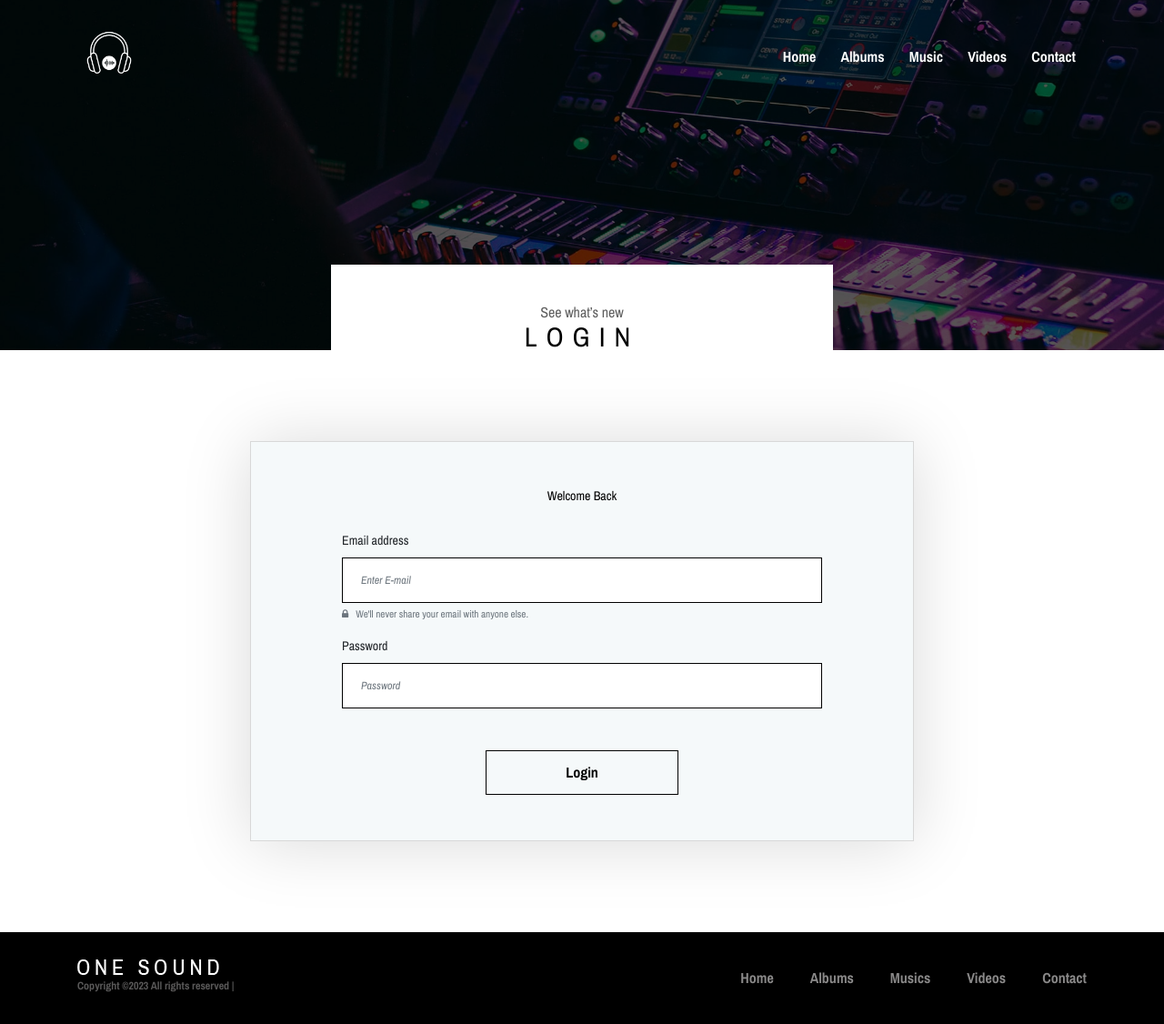
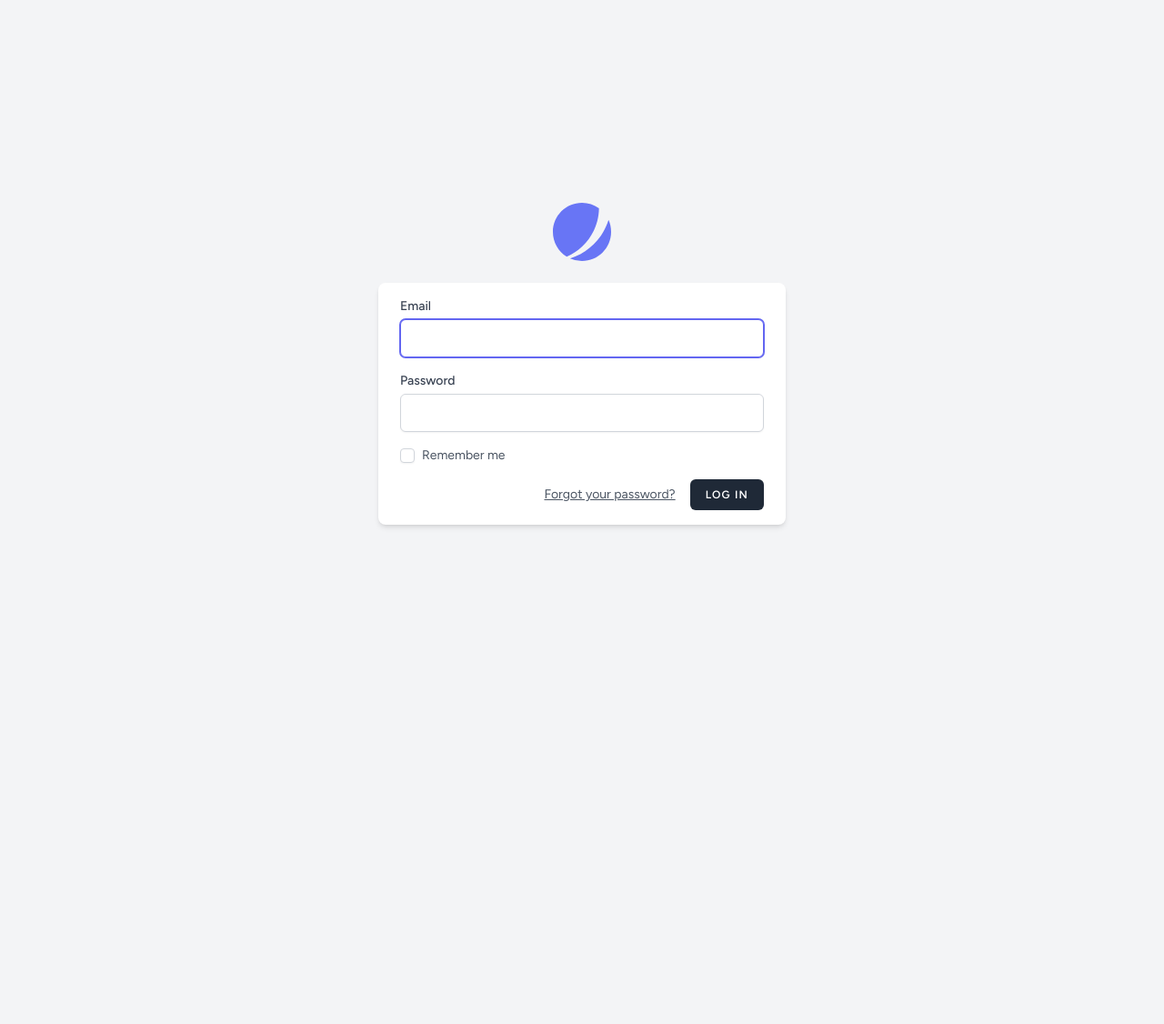
Before and after one commit to javeriaShahid/E_project-1, a Laravel app: page /login in a window 1280 px wide. Shown: the whole page at 91% size. After the commit the page ends 580 px from the top, so only its background shows below. Run offline with Laravel 10, Linux system fonts and the light colour scheme; style sheets or scripts are compiled from the project's sources; some libraries are stand-ins or nearby versions.

Commit message:
commit
commit

```diff
--- a/app/Http/Controllers/usercontroller.php
+++ b/app/Http/Controllers/usercontroller.php
@@ -33,10 +33,10 @@
 return view('event');
 }
 
-public function login(){
+// public function login(){
 
- return view('login');
- }
+//  return view('login');
+//  }
 
 
 
--- a/resources/views/components/header.blade.php
+++ b/resources/views/components/header.blade.php
@@ -70,6 +70,19 @@
                                     <li><a href="/event">Music</a></li>
                                     <li><a href="/blog">Videos</a></li>
                                     <li><a href="/contact">Contact</a></li>
+                                    <li>  @if (Route::has('login'))
+                        <div class="sm:fixed sm:top-0 sm:right-0 p-6 text-left z-10">
+                            @auth
+                                <a href="{{ url('/dashboard') }}" class="font-semibold text-gray-600 hover:text-gray-900 focus:outline focus:outline-2 focus:rounded-sm focus:outline-red-500">Dashboard</a>
+                            @else
+                                <a href="{{ route('login') }}" class="font-semibold text-white-600 hover:text-white-900 focus:outline focus:outline-2 focus:rounded-sm focus:outline-red-500">Log in</a>
+
+                                @if (Route::has('register'))
+                                    <a href="{{ route('register') }}" class="ml-4 font-semibold text-gray-600 hover:text-gray-900 focus:outline focus:outline-2 focus:rounded-sm focus:outline-red-500">Register</a>
+                                @endif
+                            @endauth
+                        </div>
+                    @endif</li>
                                 </ul>
 
                                 <!-- Login/Register & Cart Button -->
@@ -82,19 +95,7 @@
                             <!-- Nav End -->
 
                         </div>
-                        @if (Route::has('login'))
-                        <div class="sm:fixed sm:top-0 sm:right-0 p-6 text-right z-10">
-                            @auth
-                                <a href="{{ url('/dashboard') }}" class="font-semibold text-gray-600 hover:text-gray-900 focus:outline focus:outline-2 focus:rounded-sm focus:outline-red-500">Dashboard</a>
-                            @else
-                                <a href="{{ route('login') }}" class="font-semibold text-gray-600 hover:text-gray-900 focus:outline focus:outline-2 focus:rounded-sm focus:outline-red-500">Log in</a>
 
-                                @if (Route::has('register'))
-                                    <a href="{{ route('register') }}" class="ml-4 font-semibold text-gray-600 hover:text-gray-900 focus:outline focus:outline-2 focus:rounded-sm focus:outline-red-500">Register</a>
-                                @endif
-                            @endauth
-                        </div>
-                    @endif
                     </nav>
                 </div>
             </div>
--- a/routes/web.php
+++ b/routes/web.php
@@ -16,6 +16,12 @@
 Route::get('/', function () {
     return view('welcome');
 });
+Route::get('/index', function(){
+
+return view('index');
+
+
+});
 
 Route::middleware([
     'auth:sanctum',
@@ -28,16 +34,16 @@
 });
 
 
-Route::controller(usercontroller::class)->group(function(){
+// Route::controller(usercontroller::class)->group(function(){
 
-    Route::get('/index','index');
-    Route::get('/contact','contact');
-    Route::get('/blog','blog');
-    Route::get('/event','event');
-    Route::get('/login','login');
-    Route::get('/album','album');
+//     Route::get('/index','index');
+//     Route::get('/contact','contact');
+//     Route::get('/blog','blog');
+//     Route::get('/event','event');
+//     // Route::get('/login','login');
+//     Route::get('/album','album');
 
 
 
 
-    });
+//     });
```
Also changed, not shown: public/img/artist/Atif 3.jpg (added), public/img/artist/atif 1.jpg (added), public/img/artist/atif 10.jpg (added), public/img/artist/atif 2.jpg (added), public/img/artist/atif 4.jpg (added), public/img/artist/atif 5.webp (added), public/img/artist/atif 6.jpg (added), public/img/artist/atif 7.jpg (added), public/img/artist/atif 8.jpg (added), public/img/artist/atif 9.jpg (added).
